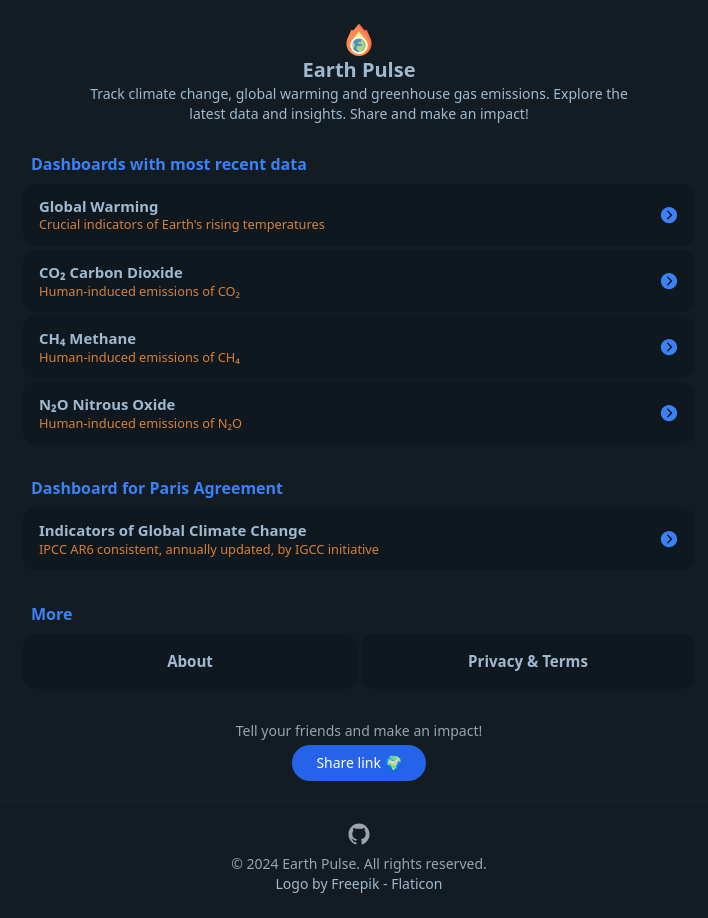
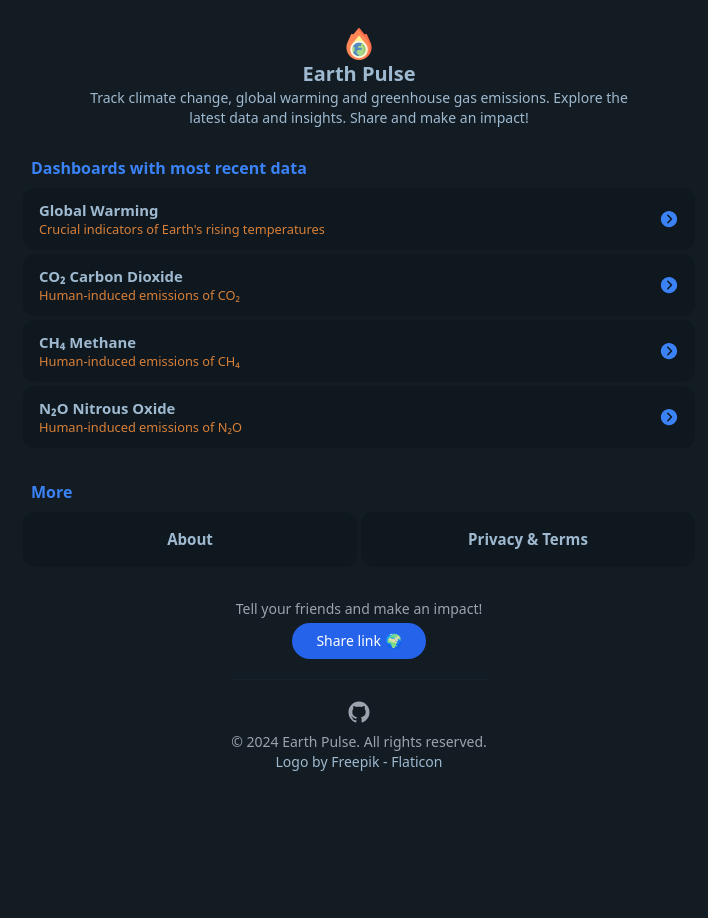
Before and after one commit to michahl/global-warming-charts, a Next.js app: page / in a window 1280 px wide. Shown: the whole page, without its empty margins (281-989 px from the left). After the commit the page ends 800 px from the top, so only its background shows below. Built offline with nearby package versions, Linux system fonts and the light colour scheme.

Commit message:
changed home page layout

```diff
--- a/src/app/page.js
+++ b/src/app/page.js
@@ -18,14 +18,14 @@
   ]
 
   return (
-    <div className="p-6 min-h-screen">
+    <div className="w-full flex flex-col items-center justify-center min-h-screen">
       <header className='flex flex-col max-w-xl mx-auto items-center mb-7'>
           <Image alt='logo' src="/logo.png" className='w-8 h-8' width={32} height={32} />
           <h1 className='text-xl font-semibold'>Earth Pulse</h1>
           <p className='text-sm text-center'>Track climate change, global warming and greenhouse gas emissions. Explore the latest data and insights. Share and make an impact!</p>
       </header>
 
-      <main className='max-w-2xl mx-auto space-y-8'>
+      <main className='w-full max-w-2xl mx-auto space-y-8'>
         <section>
           <h2 className="font-semibold text-blue-500 mb-2 px-2">Dashboards with most recent data</h2>
           <div className='grid grid-cols-1 gap-1'>
@@ -38,19 +38,6 @@
                 <IoIosArrowDroprightCircle className='w-5 h-5 text-blue-500' />
               </Link>
             ))}
-          </div>
-        </section>
-
-        <section>
-          <h2 className="font-semibold text-blue-500 mb-2 px-2">Dashboard for Paris Agreement</h2>
-          <div className='grid grid-cols-1 gap-1'>
-            <div className='flex items-center justify-between bg-base-200/75 hover:bg-base-200 rounded-xl py-3 px-4 cursor-pointer'>
-              <div className='leading-snug'>
-                <h3 className='text-[0.93rem] font-semibold'>Indicators of Global Climate Change</h3>
-                <p className='text-[0.8rem] text-orange-400/85'>IPCC AR6 consistent, annually updated, by IGCC initiative</p>
-              </div>
-              <IoIosArrowDroprightCircle className='w-5 h-5 text-blue-500' />
-            </div>
           </div>
         </section>
 
```
